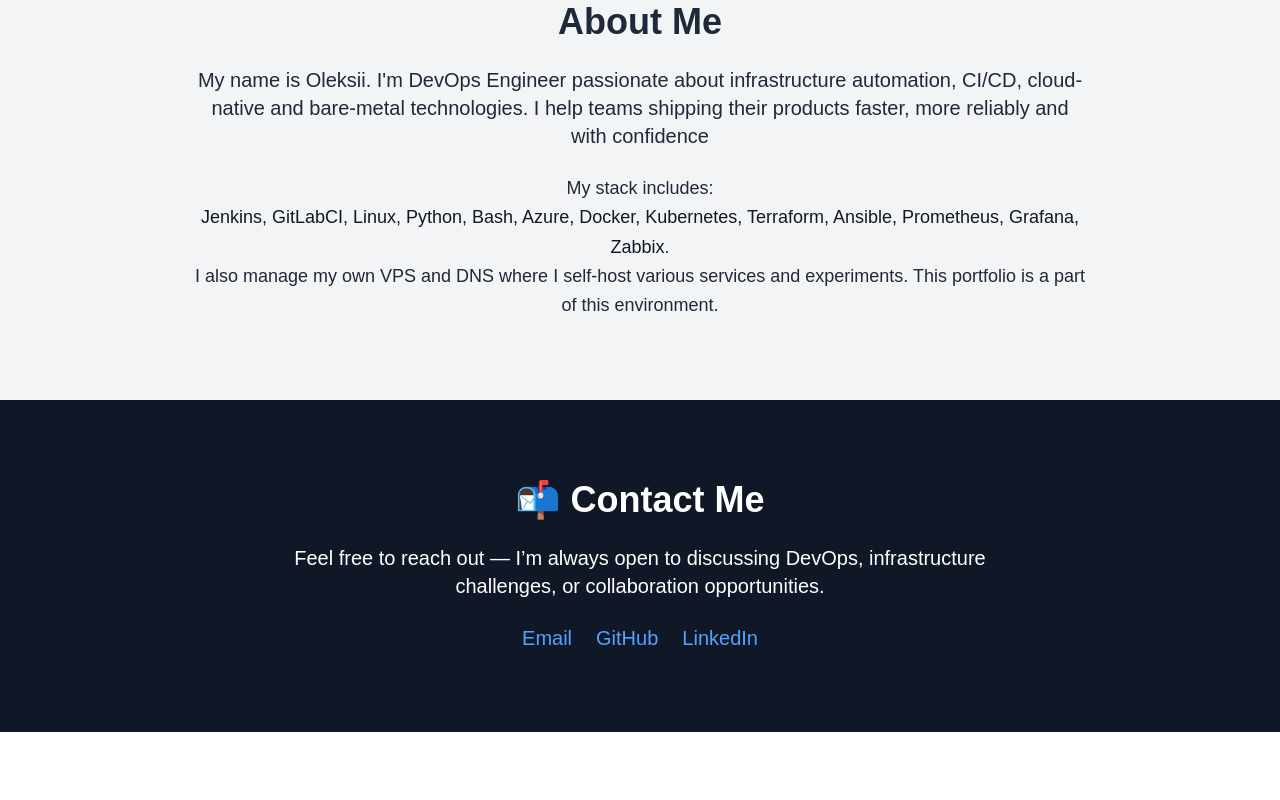
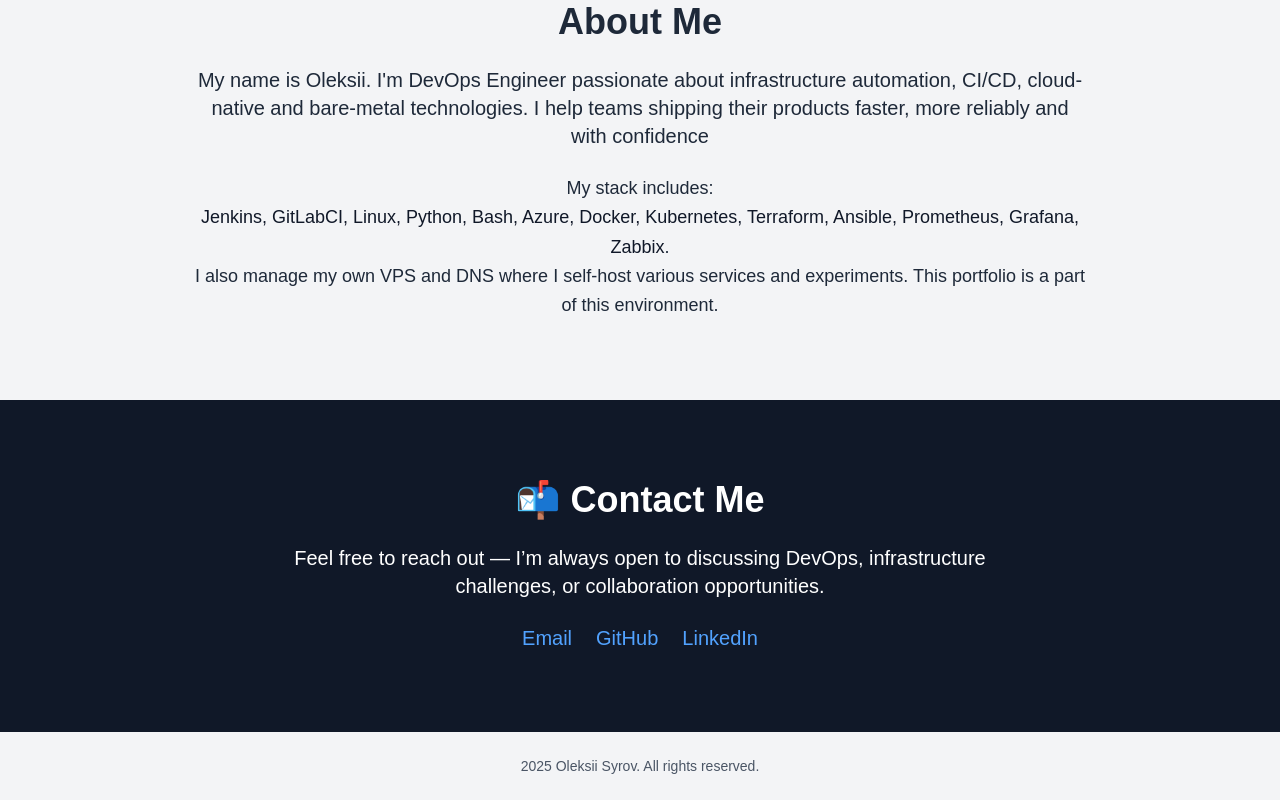
Before and after one commit to Lexani42/portfolio_landing, a Next.js app: page / in a window 1280 px wide. Shown: the part 878-1678 px from the top of the page. Before the commit the page ends 1610 px from the top, so only its background shows below. Built offline with nearby package versions, Linux system fonts and the light colour scheme.

Commit message:
Add footer

```diff
--- /dev/null
+++ b/src/app/components/Footer.tsx
@@ -0,0 +1,9 @@
+'use client';
+
+export default function Footer() {
+    return (
+        <footer className="py-6 px-4 bg-gray-100 text-center text-sm text-gray-600">
+            <p>{new Date().getFullYear()} Oleksii Syrov. All rights reserved.</p>
+        </footer>
+    );
+}
--- a/src/app/page.tsx
+++ b/src/app/page.tsx
@@ -2,6 +2,7 @@
 import Hero from './components/Hero';
 import About from './components/About'
 import Contact from './components/Contacts';
+import Footer from './components/Footer';
 
 export default function Home() {
   return (
@@ -10,6 +11,7 @@
       <Hero />
       <About />
       <Contact />
+      <Footer />
     </main>
   );
 }
```
